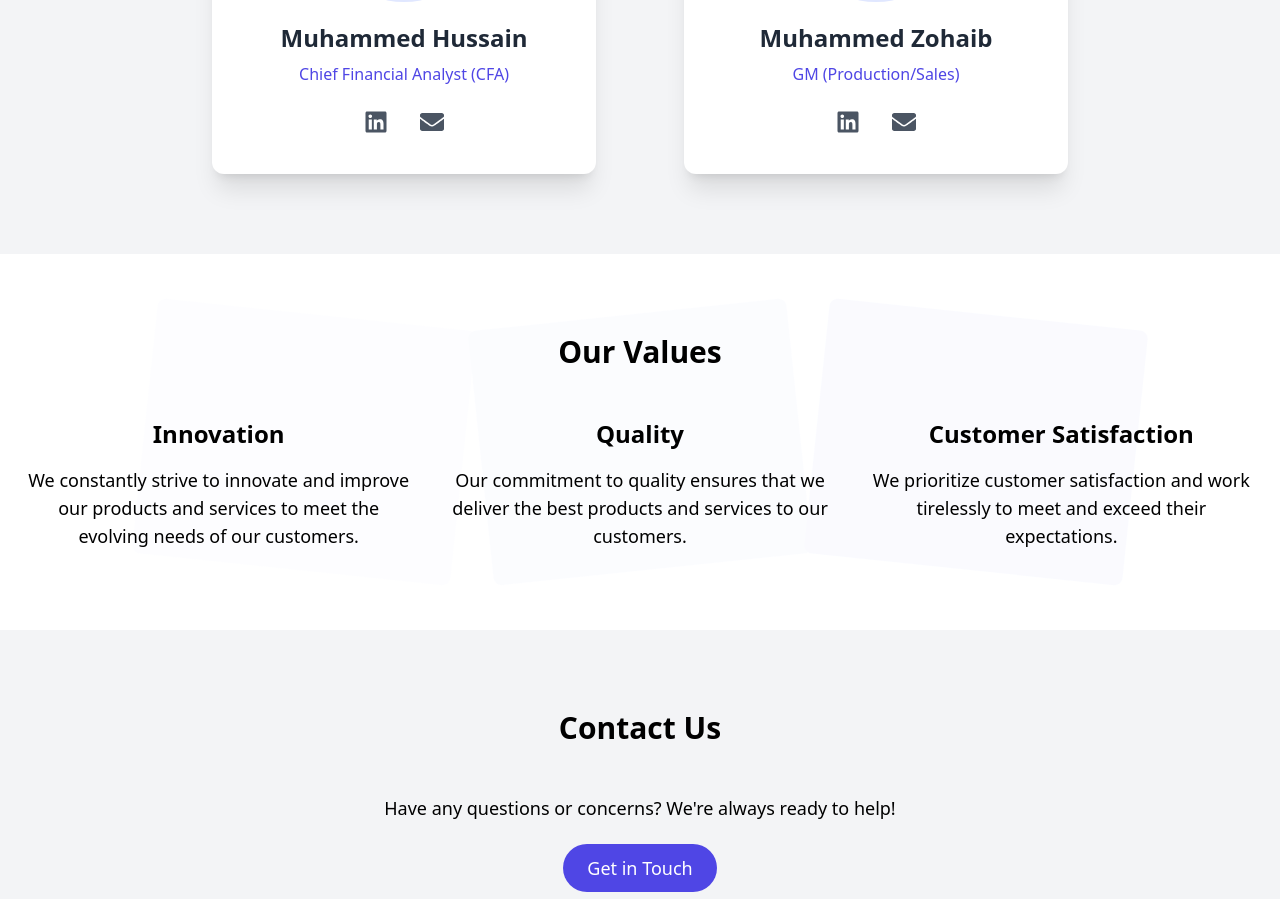
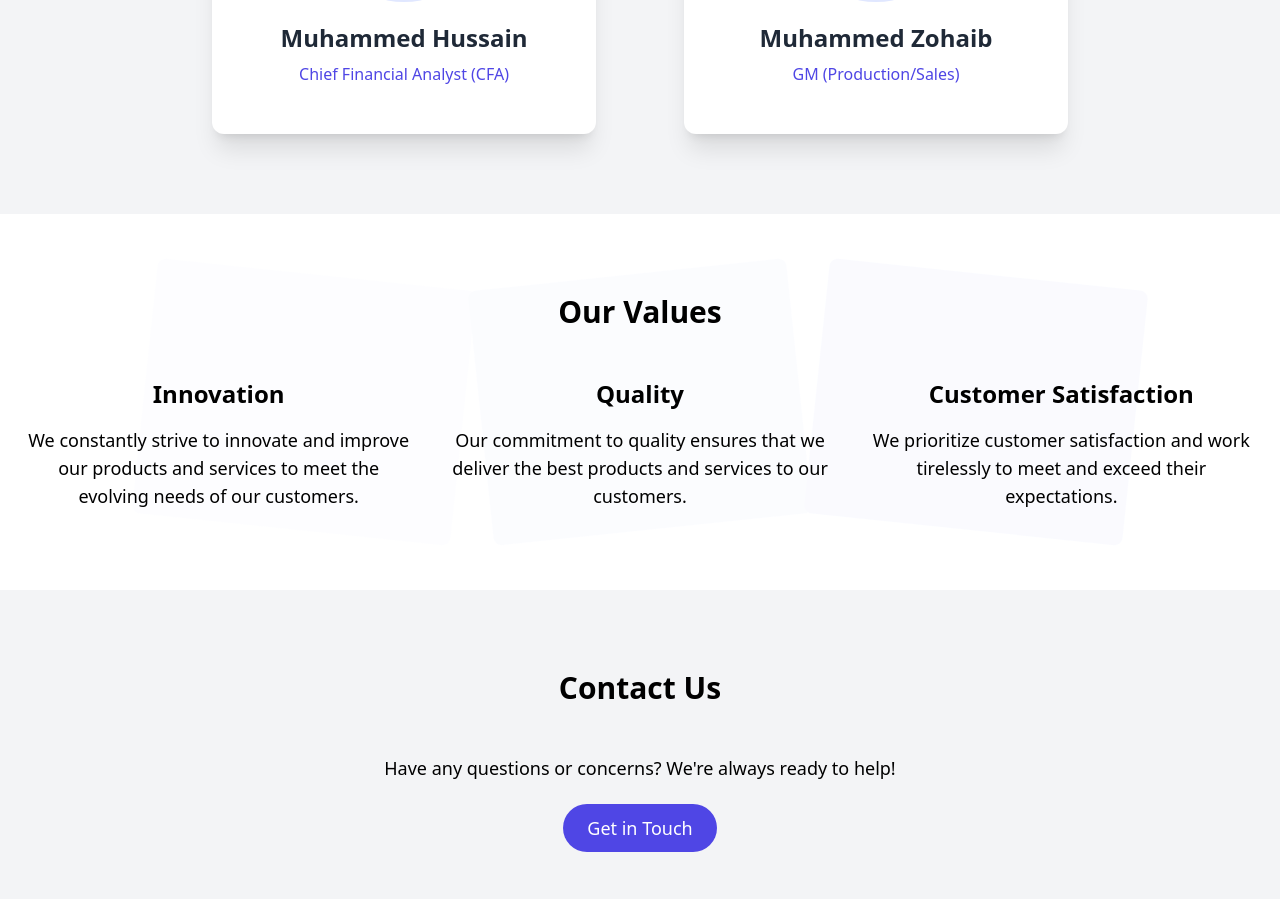
Before and after one commit to azurecoders/clipsee, a React (Vite) app: page /about in a window 1280 px wide. Shown: the part 2086-2985 px from the top of the page. Built offline with nearby package versions, Linux system fonts and the light colour scheme.

Commit message:
Update AboutPage.jsx

```diff
--- a/src/components/AboutPage.jsx
+++ b/src/components/AboutPage.jsx
@@ -123,14 +123,6 @@ const AboutPage = () => {
                   <p className="text-indigo-600 font-medium mb-4">
                     {employee.position}
                   </p>
-                  <div className="flex justify-center space-x-4 text-gray-600">
-                    <button className="p-2 hover:text-indigo-600 transition-colors">
-                      <FaLinkedin size={24} />
-                    </button>
-                    <button className="p-2 hover:text-indigo-600 transition-colors">
-                      <FaEnvelope size={24} />
-                    </button>
-                  </div>
                 </div>
               ))}
             </div>
```
